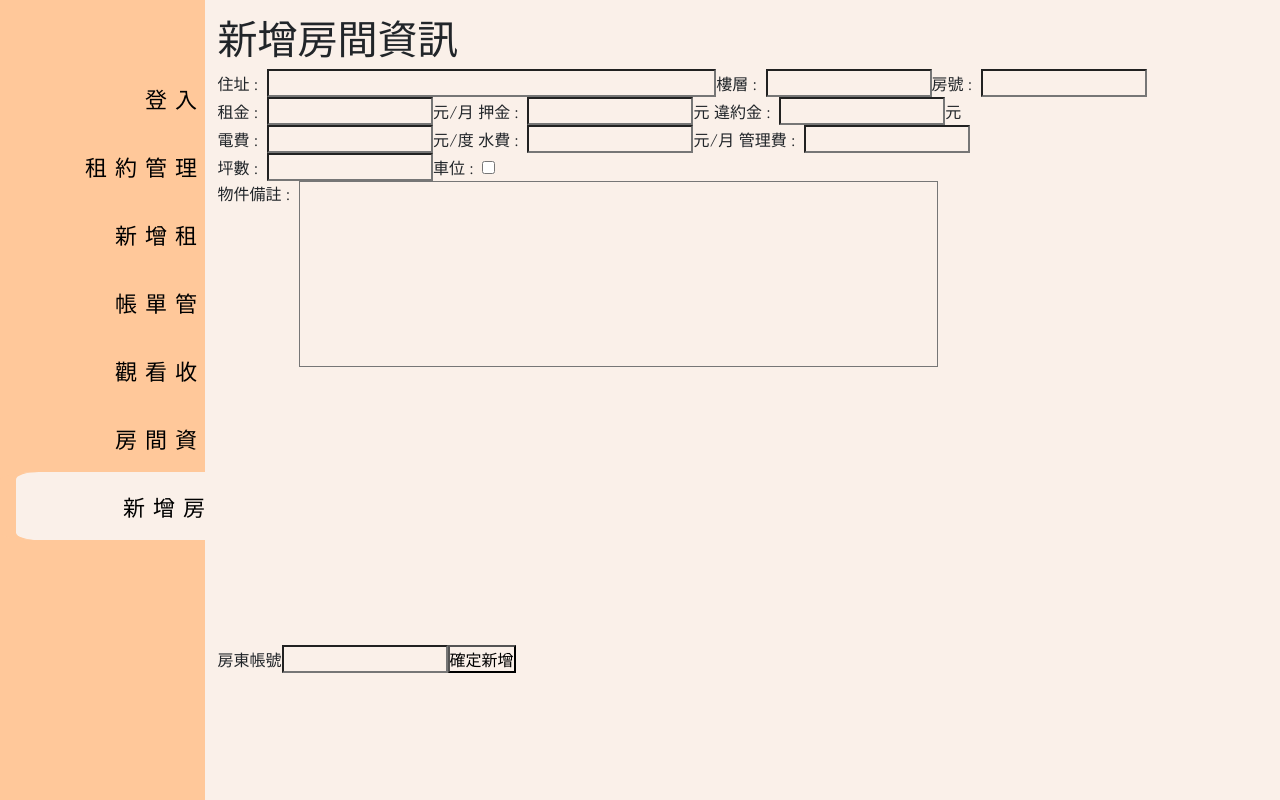
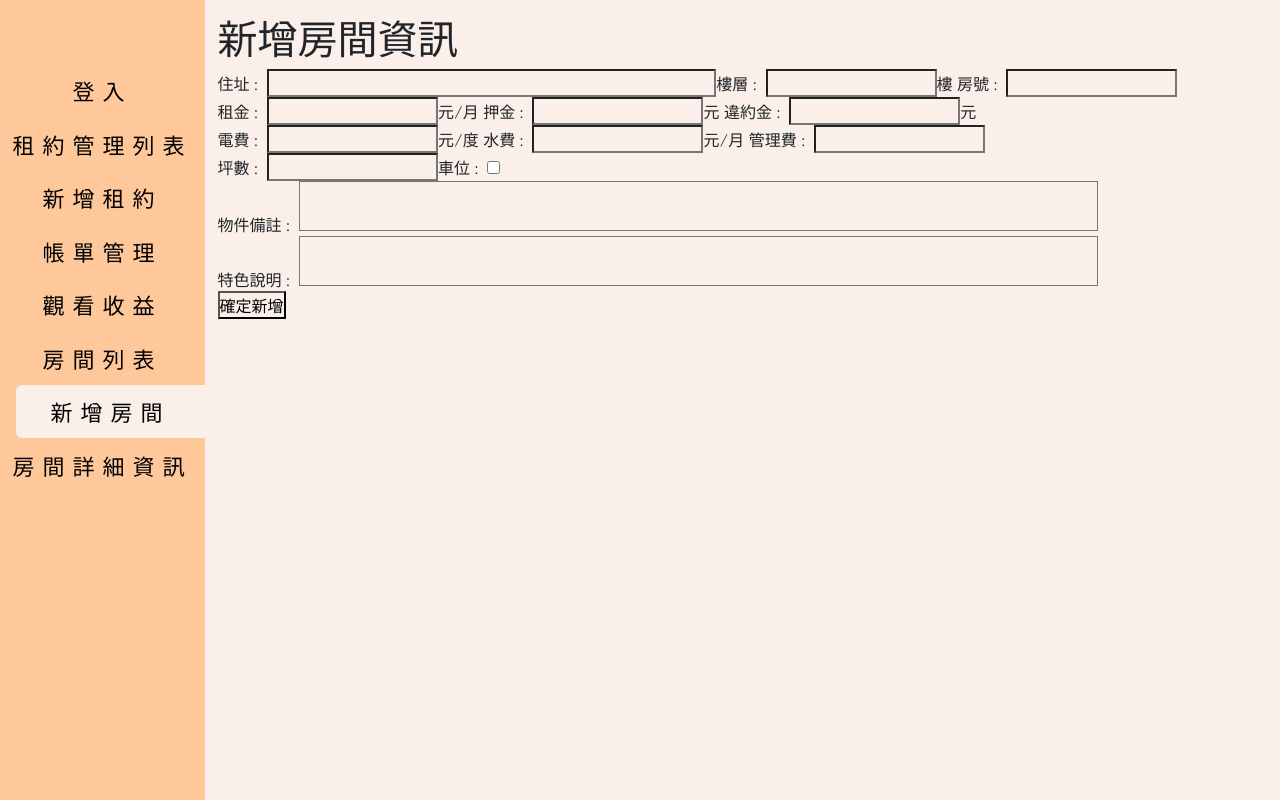
Before and after one commit to Jiuan1231456/F_rent, a Vue app: page /addRoom in a window 1280 px wide. Built offline with nearby package versions, Linux system fonts and the light colour scheme.

Commit message:
新增ROOMLIST

```diff
--- a/src/components/Header.vue
+++ b/src/components/Header.vue
@@ -16,56 +16,22 @@ export default {
 
 <template>
   <div class="headerArea">
-    <RouterLink
-      class="routerItem"
-      :class="{ selectedPage: this.page === 1 }"
-      to="/"
-      >登入</RouterLink
-    >
-    <RouterLink
-      class="routerItem"
-      :class="{ selectedPage: this.page === 6 }"
-      to="/ContractList"
-      >租約管理列表</RouterLink
-    >
+    <RouterLink class="routerItem" :class="{ selectedPage: this.page === 1 }" to="/">登入</RouterLink>
+    <RouterLink class="routerItem" :class="{ selectedPage: this.page === 6 }" to="/ContractList">租約管理列表</RouterLink>
 
-    <RouterLink
-      class="routerItem"
-      :class="{ selectedPage: this.page === 7 }"
-      to="/contractAdd"
-      >新增租約</RouterLink
-    >
-    <RouterLink
-      class="routerItem"
-      :class="{ selectedPage: this.page === 10 }"
-      to="/bill"
-      >帳單管理</RouterLink
-    >
-    <RouterLink
-      class="routerItem"
-      :class="{ selectedPage: this.page === 11 }"
-      to="/benefit"
-      >觀看收益</RouterLink
-    >
-    <RouterLink
-      class="routerItem"
-      :class="{ selectedPage: this.page === 2 }"
-      to="/roomdetail"
-      >房間資訊</RouterLink
-    >
-    <RouterLink
-      class="routerItem"
-      :class="{ selectedPage: this.page === 3 }"
-      to="/addroom"
-      >新增房間</RouterLink
-    >
+    <RouterLink class="routerItem" :class="{ selectedPage: this.page === 7 }" to="/contractAdd">新增租約</RouterLink>
+    <RouterLink class="routerItem" :class="{ selectedPage: this.page === 10 }" to="/bill">帳單管理</RouterLink>
+    <RouterLink class="routerItem" :class="{ selectedPage: this.page === 11 }" to="/benefit">觀看收益</RouterLink>
+    <RouterLink class="routerItem" :class="{ selectedPage: this.page === 2 }" to="/roomlist">房間列表</RouterLink>
+    <RouterLink class="routerItem" :class="{ selectedPage: this.page === 3 }" to="/addroom">新增房間</RouterLink>
+    <RouterLink class="routerItem" :class="{ selectedPage: this.page === 4 }" to="/roomDetail">房間詳細資訊</RouterLink>
   </div>
 </template>
 
 <style scoped lang="scss">
 .headerArea {
   height: 100dvh;
-  width: 350px;
+  width: 16%;
   background-color: #ffc89a;
   padding-top: 5%;
   position: fixed;
@@ -79,6 +45,7 @@ export default {
     letter-spacing: 8px;
     justify-content: center;
     padding: 5%;
+
     &:hover {
       cursor: pointer;
       background-color: #ff9d60;
@@ -87,15 +54,18 @@ export default {
       border-radius: 11% 0px 0px 11%;
     }
   }
+
   .accordion-body {
     padding: 0;
     background-color: #ffc89a;
     // padding-left: 33px;
   }
+
   .accordion-item {
     border: 0px;
     background-color: #ffc89a;
   }
+
   .dropdownBtn {
     color: black;
     background-color: #ffc89a;
@@ -105,6 +75,7 @@ export default {
     letter-spacing: 8px;
     justify-content: center;
     padding: 5%;
+
     &:hover {
       cursor: pointer;
       background-color: #ff9d60;
@@ -114,13 +85,17 @@ export default {
       padding-left: 10px;
       padding-bottom: 10px;
     }
+
     &:checked {
       background-color: #ff9d60;
     }
   }
+
   .dropdownBtn[aria-expanded="true"] {
-    background-color: #f6b47d; /* 展開時的背景顏色 */
+    background-color: #f6b47d;
+    /* 展開時的背景顏色 */
   }
+
   .dropdownItem {
     background-color: #f2dcca;
     font-size: 18px;
@@ -135,6 +110,7 @@ export default {
     border-radius: 11% 0px 0px 11%;
     align-items: center;
     padding: 5%;
+
     &:hover {
       cursor: pointer;
       background-color: #ff9d60;
@@ -144,12 +120,14 @@ export default {
       border-radius: 11% 0px 0px 11%;
     }
   }
+
   .selectedPage {
     background-color: #faf0e9;
     border-radius: 11% 0px 0px 11%;
     border-left: 16px solid #ffc89a;
     // padding-left: 25px;
     font-weight: 500;
+
     &:hover {
       cursor: default;
       background-color: #faf0e9;
--- a/src/router/index.js
+++ b/src/router/index.js
@@ -44,16 +44,21 @@ const router = createRouter({
       path: '/contractAdd',
       name: 'contractAdd',
       component: () => import('../views/ContractAdd.vue')
-      },
-    {
-      path: '/roomdetail',
-      name: 'roomdetail',
+    },
+    {//房間列表
+      path: '/roomList',
+      name: 'roomList',
+      component: () => import('../views/RoomList.vue')
+    },
+    {//新增房間
+      path: '/addRoom',
+      name: 'addRoom',
+      component: () => import('../views/AddRoom.vue')
+    },
+    {//單一房間詳細資訊
+      path: '/roomDetail',
+      name: 'roomDetail',
       component: () => import('../views/RoomDetail.vue')
-    },
-    {
-      path: '/addroom',
-      name: 'addroom',
-      component: () => import('../views/AddRoom.vue')
     },
   ]
 })
--- a/src/views/AddRoom.vue
+++ b/src/views/AddRoom.vue
@@ -5,29 +5,31 @@ export default {
     data() {
         return {
             address: "",
-            account: "",//從登入完的暫存抓
+            account: "",//從登入完的pinia抓
             floor: "",
-            r_id: "",
-            rent_p: "",
+            rId: "",
+            rentP: "",
             deposit: "",
-            cut_p: "",
-            eletric_p: "",
-            water_p: "",
-            manage_p: "",
+            cutP: "",
+            eletricP: "",
+            waterP: "",
+            manageP: "",
             acreage: "",
             parking: false,
             equip: "",
+            rOther: "",
+
         }
     },
     computed: {
-        ...mapState(dataStore, ['page','loginObj'])
+        ...mapState(dataStore, ['page', 'loginObj'])
     },
     methods: {
         ...mapActions(dataStore, ['setPage']),
         addRoomToDB() {
             let testObj = {
                 address: this.address,
-                account: this.loginObj.ownerAccount,
+                account: this.loginObj.ownerAccount, //pinia暫存的房東帳號
                 floor: this.floor,
                 rId: this.rId,
                 rentP: this.rentP,
@@ -39,6 +41,7 @@ export default {
                 acreage: this.acreage,
                 parking: this.parking,
                 equip: this.equip,
+                rOther: this.rOther,
             }
             fetch("http://localhost:8080/room/creatRoom1", {
                 method: "POST",
@@ -62,50 +65,53 @@ export default {
 </script>
 
 <template>
+    <link rel="stylesheet" href="https://cdnjs.cloudflare.com/ajax/libs/font-awesome/6.5.2/css/all.min.css" integrity="sha512-SnH5WK+bZxgPHs44uWIX+LLJAJ9/2PkPKZ5QiAj6Ta86w+fsb2TkcmfRyVX3pBnMFcV7oQPJkl9QevSCWr3W6A==" crossorigin="anonymous" referrerpolicy="no-referrer" />
     <div class="bigArea">
         <div class="title">
             <h1>新增房間資訊</h1>
         </div>
         <div class="inputArea">
             <span>住址&nbsp;:&nbsp;&nbsp;</span>
-            <input class="address" type="text" v-model="this.address">
+            <input class="address inp" type="text" v-model="this.address">
 
             <span>樓層&nbsp;:&nbsp;&nbsp;</span>
-            <input class="floor" type="text" v-model="this.floor">
+            <input class="floor inp" type="text" v-model="this.floor">樓
 
             <span>房號&nbsp;:&nbsp;&nbsp;</span>
-            <input class="rId" type="text" v-model="this.rId">
+            <input class="rId inp" type="text" v-model="this.rId">
             <br>
             <span>租金&nbsp;:&nbsp;&nbsp;</span>
-            <input class="rentP" type="text" v-model="this.rentP">元/月
+            <input class="rentP inp" type="text" v-model="this.rentP">元/月
 
             <span>押金&nbsp;:&nbsp;&nbsp;</span>
-            <input class="deposit" type="text" v-model="this.deposit">元
+            <input class="deposit inp" type="text" v-model="this.deposit">元
 
             <span>違約金&nbsp;:&nbsp;&nbsp;</span>
-            <input class="cutP" type="text" v-model="this.cutP">元
+            <input class="cutP inp" type="text" v-model="this.cutP">元
             <br>
             <span>電費&nbsp;:&nbsp;&nbsp;</span>
-            <input class="eletricP" type="text" v-model="this.eletricP">元/度
+            <input class="eletricP inp" type="text" v-model="this.eletricP">元/度
 
             <span>水費&nbsp;:&nbsp;&nbsp;</span>
-            <input class="waterP" type="text" v-model="this.waterP">元/月
+            <input class="waterP inp" type="text" v-model="this.waterP">元/月
 
             <span>管理費&nbsp;:&nbsp;&nbsp;</span>
-            <input class="manageP" type="text" v-model="this.manageP">
+            <input class="manageP inp" type="text" v-model="this.manageP">
             <br>
             <span>坪數&nbsp;:&nbsp;&nbsp;</span>
-            <input class="acreage" type="text" v-model="this.acreage">
+            <input class="acreage inp" type="text" v-model="this.acreage">
 
             <span>車位&nbsp;:&nbsp;&nbsp;</span>
-            <input class="parking" type="checkbox" v-model="this.parking">
+            <input class="parking inp" type="checkbox" v-model="this.parking">
         </div>
-        <div class="roomDetailDiv">
+        <div class="equipDiv">
             <span>物件備註&nbsp;:&nbsp;&nbsp;</span>
-            <textarea class="equip" style="resize: none; width: 80%; height: 40%;" v-model="this.equip"></textarea>
+            <textarea class="equip inp" style="resize: none; width: 80%; height: 40%;" v-model="this.equip"></textarea>
         </div>
-        <span>房東帳號</span>
-        <input type="text" v-model="this.account">
+        <div class="rOtherDiv">
+            <span>特色說明&nbsp;:&nbsp;&nbsp;</span>
+            <textarea class="rOther inp" style="resize: none; width: 80%; height: 40%;" v-model="this.rOther"></textarea>
+        </div>
         <button @click="addRoomToDB()">確定新增</button>
     </div>
 </template>
@@ -121,6 +127,10 @@ export default {
     width: 45%;
 }
 
+.inp{
+    padding-left: 5px;
+}
+
 .roomDetailDiv {
     width: 80%;
     height: 60%;
--- a/src/views/ContractList.vue
+++ b/src/views/ContractList.vue
@@ -120,15 +120,15 @@ export default {
     }
 //搜尋
     .searchPlace {
-        width: 40dvw;
-        height: 20dvh;
+        width: 75%;
+        height: 50%;
         color: black;
         font-size: 22px;
         background-color: #FFC89A;
         border: 1em solid #fae1cd;
         text-align: left;
         margin-top: 5%;
-        margin-left: 17%;
+        margin-left: 11%;
         padding: 3% 3% 5% 3%;
     }
 
@@ -261,7 +261,7 @@ export default {
 
     .statusList {
         font-size: 22px;
-        margin-left: 72.5%;
+        margin-left: 65%;
         margin-top: 3%;
     }
 
--- a/src/views/RoomDetail.vue
+++ b/src/views/RoomDetail.vue
@@ -14,40 +14,15 @@ export default {
         ...mapActions(dataStore, ['setPage'])
     },
     mounted() {
-        this.setPage(2)
+        this.setPage(4)
     }
 }
 </script>
 
 <template>
-    <div class="bigArea">
-        <table class="roomList">
-            <tr>
-                <th style="width: 4%;">項次</th>
-                <th style="width: 7%;">地址</th>
-                <th style="width: 35%;">樓層</th>
-                <th style="width: 11%;">房號</th>
-                <th style="width: 16%;">租金</th>
-                <th style="width: 16%;">結束時間</th>
-                <th style="width: 11%;">結果</th>
-            </tr>
 
-            <tr>
-                <td style="width: 4%;"></td>
-                <td style="width: 7%;">編號</td>
-                <td style="width: 35%;">名稱</td>
-                <td style="width: 11%;">狀態</td>
-                <td style="width: 16%;">開始時間</td>
-                <td style="width: 16%;">結束時間</td>
-                <td style="width: 11%;">結果</td>
-            </tr>
-        </table>
-    </div>
 </template>
 
 <style scoped lang="scss">
-.bigArea{
-    width: 80%;
-    padding: 1%;
-}
+
 </style>
--- /dev/null
+++ b/src/views/RoomList.vue
@@ -0,0 +1,145 @@
+<script>
+import dataStore from "@/stores/dataStore";
+import { mapState, mapActions } from "pinia";
+export default {
+    data() {
+        return {
+            obj: {
+                address: "",
+                roomId: "",
+            },
+            roomList:[],
+            deleteCheckbox:[],
+            roomImage:[
+                {image:'public/FRentImageNC/0.jpg'},
+                {image:'/FRentImageNC/0.jpg'}
+            ],
+        }
+    },
+    computed: {
+        ...mapState(dataStore, ['page', 'loginObj'])
+    },
+    methods: {
+        ...mapActions(dataStore, ['setPage']),
+
+        search() { //搜尋房間
+            console.log(this.obj);
+            fetch("http://localhost:8080/room/roomSearch", {
+                method: "POST",
+                headers: {
+                    "Content-Type": "application/json"
+                },
+                body: JSON.stringify(this.obj)
+            })
+                .then(res => res.json())
+                .then(data => {
+                    console.log(data)
+                    // 篩選出當前account的問卷
+                    this.roomList = data.roomList.filter(item => item.account === this.loginObj.ownerAccount);
+                    console.log(this.roomList)
+                })
+        },
+
+        deleteSelectedRoom() {  //從DB中刪除勾選的房間
+            let deleteObj = {
+                addressList: this.deleteCheckbox,
+            };
+            console.log(deleteObj)
+            if (this.deleteCheckbox.length > 0) {
+                this.roomList = this.roomList.filter(
+                    (item) => !this.deleteCheckbox.includes(item.id)
+                )
+
+                fetch("http://localhost:8080/room/deleteRoom", {
+                    method: "POST",
+                    headers: {
+                        "Content-Type": "application/json"
+                    },
+                    body: JSON.stringify(deleteObj)
+                })
+                    .then((res) => res.json())
+                    .then((data) => {
+                        console.log(data)
+                    })
+            };
+            this.deleteCheckbox = [];
+        },
+
+    },
+    mounted() {
+        this.setPage(2),
+        this.search()
+
+    }
+}
+</script>
+
+<template>
+    <div class="bigArea">
+
+        <div class="search">
+            地址<input type="text" class="searchInput1" title="依地址模糊搜尋" v-model="this.obj.address">
+            房號<input type="text" class="searchInput2" title="依房號模糊搜尋" v-model="this.obj.roomId">
+            <button class="searchButton bt" @click="search()">搜尋</button>
+        </div>
+
+
+        <table class="roomList">
+            <tr>
+                <th style="width: 4%;"></th>
+                <th style="width: 6%;">項次</th>
+                <th style="width: 17%;">圖片</th>
+                <th style="width: 36%;">地址</th>
+                <th style="width: 7%;">樓層</th>
+                <th style="width: 7%;">房號</th>
+                <th style="width: 12%;">租金</th>
+                <th style="width: 13%;">管理</th>
+            </tr>
+
+            <tr v-for="(item, index) in this.roomList" :key="index">
+                <td style="width: 4%;"><input type="checkbox"></td>
+                <td style="width: 6%;">{{ index+1 }}</td>
+                <td style="width: 17%;">圖片</td>
+                <td style="width: 36%; text-align: left; padding-left: 1%;">{{ item.address }}</td>
+                <td style="width: 7%;">{{ item.floor }}</td>
+                <td style="width: 7%;">{{ item.roomId }}</td>
+                <td style="width: 12%;">{{ item.rentP }}</td>
+                <td style="width: 13%;">
+                    <RouterLink to="/roomDetail" class="edit">編輯</RouterLink>  <br>
+                    <button class="deleteButton" @click="deleteSelectedRoom()">刪除</button> <br>
+                    <button class="newContract">新增契約</button>
+                </td>
+            </tr>
+        </table>
+    </div>
+</template>
+
+<style scoped lang="scss">
+.bigArea {
+    width: 80%;
+    padding: 1%;
+    margin: 0 auto;
+}
+
+.roomList {
+    width: 75dvw;
+    margin: auto;
+    border-collapse: collapse; //table合併邊框
+
+    th {
+        font-size: 20px;
+        background: rgb(254, 175, 126);
+        // border: solid 1px rgb(0, 0, 0);
+        color: rgb(0, 0, 0);
+        text-align: center;
+    }
+
+    td {
+        height: 140px;
+        font-size: 17px;
+        text-align: center;
+        border: solid 1px rgb(209, 209, 209);
+        padding: 4px 0;
+    }
+}
+</style>
```
